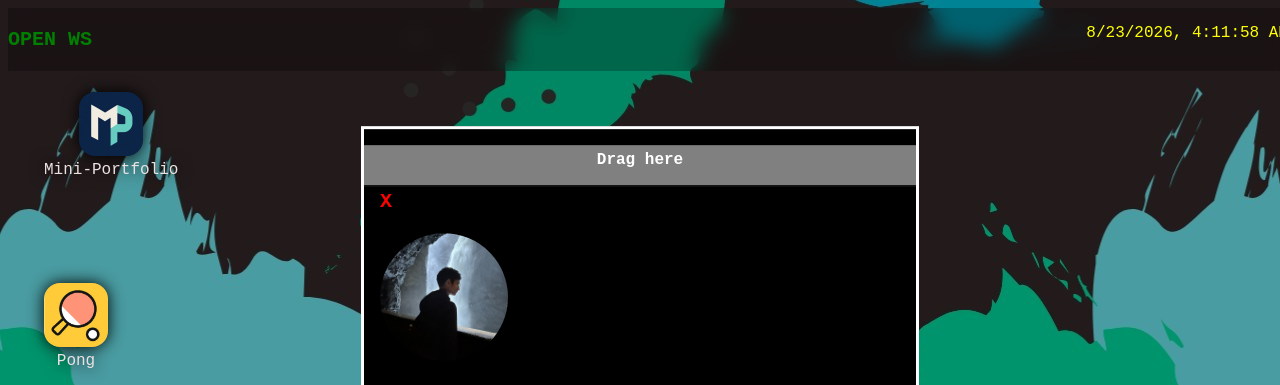
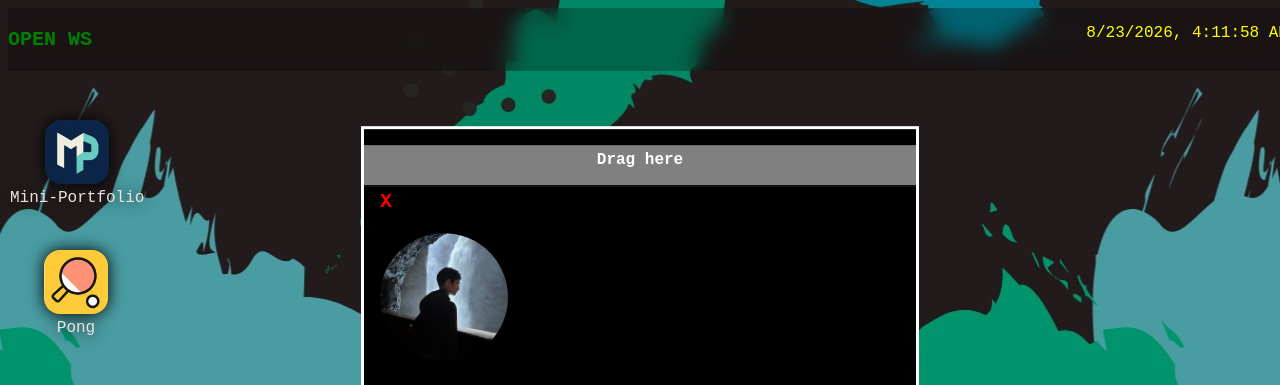
Before and after one commit to SiddyG96/PersonalOS, a plain HTML site: page index.html in a window 1280 px wide. Shown: the top 385 px of the page. Drawn offline with Linux system fonts and the light colour scheme.

Commit message:
apps aligned vertically

```diff
--- a/index.html
+++ b/index.html
@@ -46,26 +46,18 @@ setInterval(updateTime, 1000)
 
 
 <!--Mini-Portfolio App Icon-->
-<div class="window" id="Mini-Portfolio" style="top: calc(50% - 90px); left: calc(50% - 180px);">
-<div class="desktopApps" style="padding-top: 64px; padding-left: 16px;">
-    <div class="appIcon" style="padding: 4px; cursor: pointer;" onclick="handleAppClick(this, 'window2')">
+<div class="appIcon" style="position: absolute; top: 100px; left: -10px; padding: 4px; cursor: pointer;" onclick="handleAppClick(this, 'window2')">
     <div style="text-align: center; padding: 16px; filter: drop-shadow(0 0 8px black); width: fit-content">
         <img src="mp icon.png" alt="MPICON" style="width: 64px; height: 64px; border-radius: 16px;">
         <p style="color: rgb(236, 225, 225); margin: 0px;">Mini-Portfolio</p>
     </div>
 </div>
-</div>
-</div>
 
 <!--Pong App Icon-->
-<div class="window" id="Pong" style="top: calc(50% - 90px); left: calc(50% - 180px);">
-<div class="desktopApps" style="padding-top: 64px; padding-left: 16px;">
-    <div class="appIcon" style="padding: 4px; cursor: pointer;" onclick="handleAppClick(this, 'window3')">
+<div class="appIcon" style="position: absolute; top: 230px; left: 24px; padding: 4px; cursor: pointer;" onclick="handleAppClick(this, 'window3')">
     <div style="text-align: center; padding: 16px; filter: drop-shadow(0 0 8px black); width: fit-content">
         <img src="pong icon.png" alt="pong icon" style="width:64px; height:64px; border-radius: 16px;">
         <p style="color: rgb(236, 225, 225); margin: 0px;">Pong</p>
-        </div>
-    </div>
     </div>
 </div>
 
```
Lines whose indentation alone changed are shown as unchanged.
